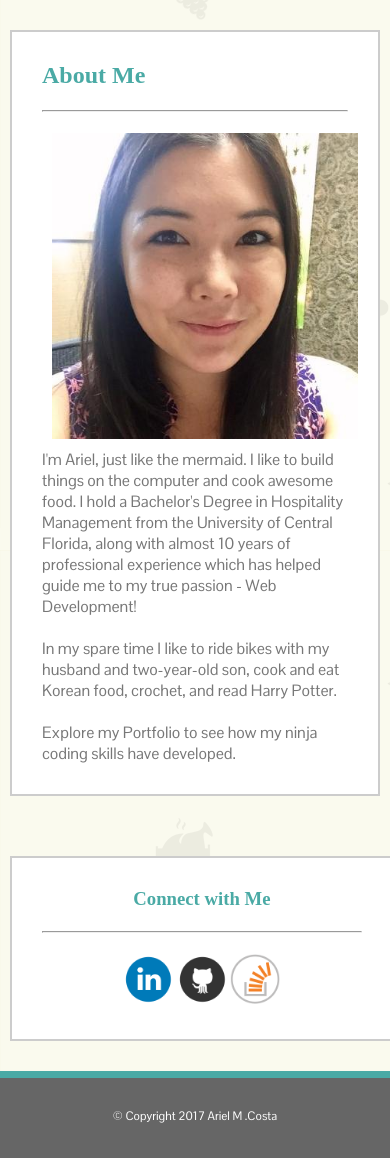
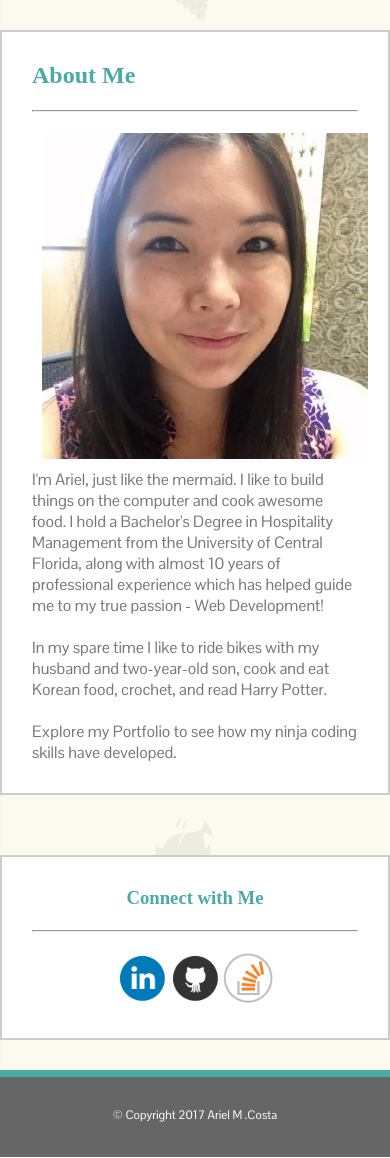
Before and after one commit to amcosta9/responsive-portfolio, a PHP site: page /index.php in a window 390 px wide. Shown: the part 150-1308 px from the top of the page. Run offline with PHP 8.4, Linux system fonts and the light colour scheme; some web fonts are replaced.

Commit message:
box sizing adjustments

```diff
--- a/assets/css/style.css
+++ b/assets/css/style.css
@@ -147,8 +147,8 @@ h2, h3 {
 .container {
 	background-color: #ffffff;
 	padding: 30px;
-	width: 55%;
-	max-width: 586px;
+	max-width: 55%;
+	width: 586px;
 	float: left;
 	border: solid 2px #cccccc;
 	margin: 30px 0px 30px 50px;
@@ -280,14 +280,16 @@ html, body {
 		height: auto;
 	}
 	.container {
-		width: initial;
-		margin-left: 10px;
-		margin-right: 10px;
+		max-width: 100%;
+		width: 100%;
+		margin-left: 0px;
+		box-sizing: border-box;
 	}
 	.connect {
 		max-width: initial;
-		width: 82%;
-		margin-left: 10px;
+		width: 100%;
+		margin-left: 0px;
+		box-sizing: border-box;
 	}
 	.foliolinks {
 		width: 47%;
```
